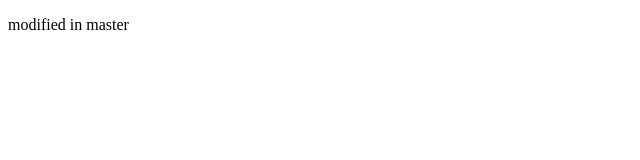
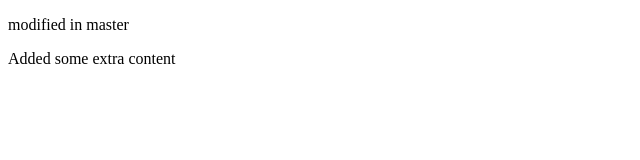
Before and after one commit to BalajiAB/MergingDemo, a plain HTML site: page index.html in a window 1280 px wide. Shown: the whole page, without its empty margins (0-640 px from the left). Drawn offline with Linux system fonts and the light colour scheme.

Commit message:
made few more changes to index page

```diff
--- a/index.html
+++ b/index.html
@@ -7,7 +7,7 @@
 <body>
     <div>
         <p>modified in master</p>
-
+        <p>Added some extra content</p>
     </div>
 </body>
 </html>
```
